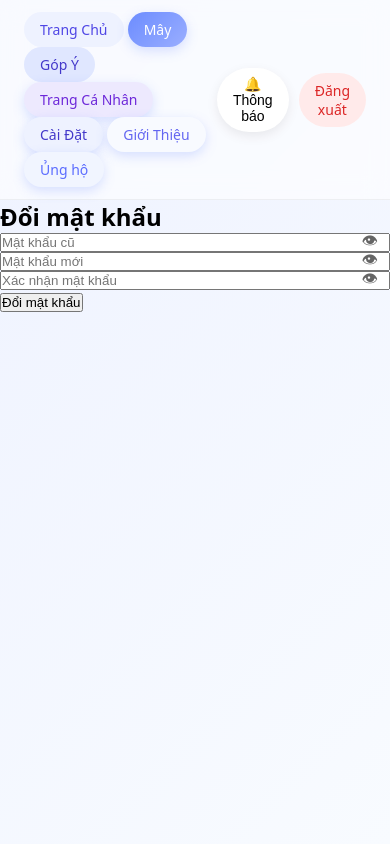
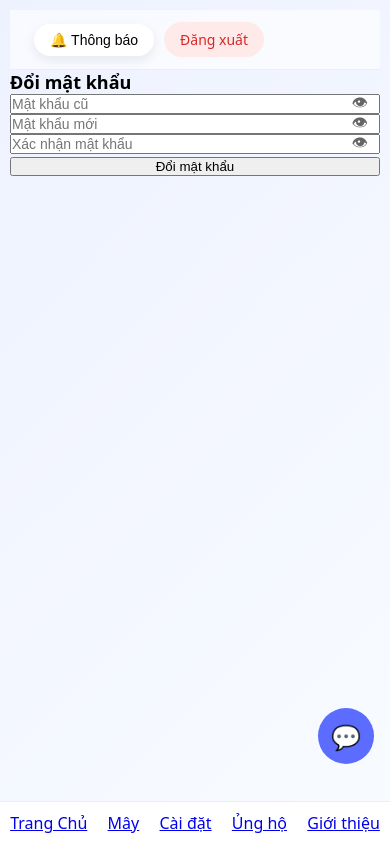
Before and after one commit to kfcadcontact123-oss/may-app, a Django app: page /accounts/change-password/ in a window 390 px wide. Run offline with Django 5.2, Linux system fonts and the light colour scheme; the visitor is signed in with stand-in values (Sample User, id 1).

Commit message:
fix mobile ui

```diff
--- a/static/css/theme.css
+++ b/static/css/theme.css
@@ -28,6 +28,7 @@ body{
   font-family:system-ui;
   background:linear-gradient(135deg,#eef2ff,#f8fbff);
   display:flex;
+  padding-bottom: 80px;
   flex-direction:column;
   overflow-x: hidden;
   overflow-y: auto;
@@ -1564,3 +1565,170 @@ body{
 #deleteModal.show {
     display: flex !important;
 }
+/* ===== MOBILE LAYOUT ===== */
+
+@media (max-width: 768px) {
+
+    .app-layout {
+        display: flex;
+        flex-direction: column;
+    }
+
+    .left-panel,
+    .right-panel {
+        display: none;
+    }
+
+    .center-panel {
+        width: 100%;
+        padding: 12px;
+    }
+
+}
+#chat-float-btn {
+    display: none;
+}
+
+@media (max-width: 768px) {
+
+    #chat-float-btn {
+        display: flex;
+        position: fixed;
+        bottom: 80px;
+        right: 16px;
+
+        width: 56px;
+        height: 56px;
+
+        background: #5B6CFF;
+        color: white;
+
+        align-items: center;
+        justify-content: center;
+
+        border-radius: 50%;
+        font-size: 24px;
+
+        z-index: 1000;
+    }
+
+}
+#chat-overlay {
+    display: none;
+}
+
+@media (max-width: 768px) {
+
+    #chat-overlay {
+        position: fixed;
+        inset: 0;
+        background: rgba(0,0,0,0.3);
+        z-index: 1000;
+    }
+
+    .chat-box {
+        position: absolute;
+        bottom: 0;
+        left: 0;
+        width: 100%;
+        height: 80%;
+
+        background: white;
+        border-radius: 16px 16px 0 0;
+
+        transform: translateY(100%);
+        transition: 0.3s;
+    }
+
+    #chat-overlay.active .chat-box {
+        transform: translateY(0);
+    }
+
+}
+.mobile-bottom-nav {
+    display: none;
+}
+
+@media (max-width: 768px) {
+
+    .mobile-bottom-nav {
+        display: flex;
+        position: fixed;
+        bottom: 0;
+        left: 0;
+        width: 100%;
+
+        justify-content: space-around;
+        padding: 10px 0;
+
+        background: white;
+        border-top: 1px solid #eee;
+
+        z-index: 999;
+    }
+
+}
+@media (max-width: 768px) {
+
+    /* ===== PADDING CHUNG ===== */
+    body {
+        padding: 10px;
+    }
+
+    /* ===== CARD FULL WIDTH ===== */
+    .card,
+    .settings-card,
+    .profile-card,
+    .feedback-container {
+        width: 100% !important;
+        max-width: 100% !important;
+        margin: 10px 0 !important;
+        padding: 14px !important;
+    }
+
+    /* ===== TEXT SCALE ===== */
+    h1 { font-size: 20px; }
+    h2 { font-size: 18px; }
+    h3 { font-size: 16px; }
+
+    /* ===== BUTTON FULL WIDTH ===== */
+    .nav-btn,
+    .auth-btn,
+    button {
+        width: 100%;
+        justify-content: center;
+    }
+
+    /* ===== FORM ===== */
+    input, textarea, select {
+        width: 100%;
+        font-size: 14px;
+    }
+
+}
+@media (max-width: 768px) {
+
+    .nav-left {
+        display: none;
+    }
+
+}
+@media (max-width: 768px) {
+
+    .feedback-container {
+        padding: 10px;
+    }
+
+    .feedback-card {
+        padding: 12px;
+    }
+
+}
+@media (max-width: 768px) {
+
+    .settings-card {
+        margin: 10px;
+        padding: 14px;
+    }
+
+}
--- a/templates/base.html
+++ b/templates/base.html
@@ -1,6 +1,7 @@
 <!DOCTYPE html>
 <html>
 <head>
+    <meta name="viewport" content="width=device-width, initial-scale=1.0">
     <title>MâyAI</title>
     {% load static %}
 
@@ -257,5 +258,46 @@ function goNotif(url, id){
     }
 }
 </script>
+<!-- FLOAT CHAT BUTTON -->
+<div id="chat-float-btn">💬</div>
+
+<!-- CHAT OVERLAY -->
+<div id="chat-overlay">
+    <div class="chat-box" onclick="event.stopPropagation()">
+
+        <div class="chat-header">
+            Mây AI
+        </div>
+
+        <div id="chat-messages" class="chat-messages"></div>
+
+        <div class="chat-input-area">
+            <input type="text" id="chat-input" placeholder="Nhắn tin..." />
+            <button onclick="sendMessage()">Gửi</button>
+        </div>
+
+    </div>
+</div>
+<div class="mobile-bottom-nav">
+    <a href="/" class="nav-item">Trang Chủ</a>
+    <a href="/feedback/" class="nav-item">Mây</a>
+    <a href="/settings/" class="nav-item">Cài đặt</a>
+    <a href="/donate/" class="nav-item">Ủng hộ</a>
+    <a href="/about/" class="nav-item">Giới thiệu</a>
+</div>
+<script>
+const btn = document.getElementById("chat-float-btn");
+const overlay = document.getElementById("chat-overlay");
+
+btn.onclick = () => {
+    overlay.style.display = "block";
+    setTimeout(() => overlay.classList.add("active"), 10);
+};
+
+overlay.onclick = () => {
+    overlay.classList.remove("active");
+    setTimeout(() => overlay.style.display = "none", 200);
+};
+</script>
 </body>
 </html>
--- a/templates/index.html
+++ b/templates/index.html
@@ -137,6 +137,7 @@
 
 
     <!-- RIGHT -->
+     <div class="right-panel desktop-only">
     <aside class="right-panel">
         <div id="chat-launcher">
     {% include "chat/chat_box.html" %}
@@ -144,8 +145,7 @@
     </aside>
 
 </div>
-
-
+</div>
 <!-- Chart.js -->
 <script src="https://cdn.jsdelivr.net/npm/chart.js"></script>
 
```
Also changed, not shown: static/css/auth.css (+8 -0 lines).
